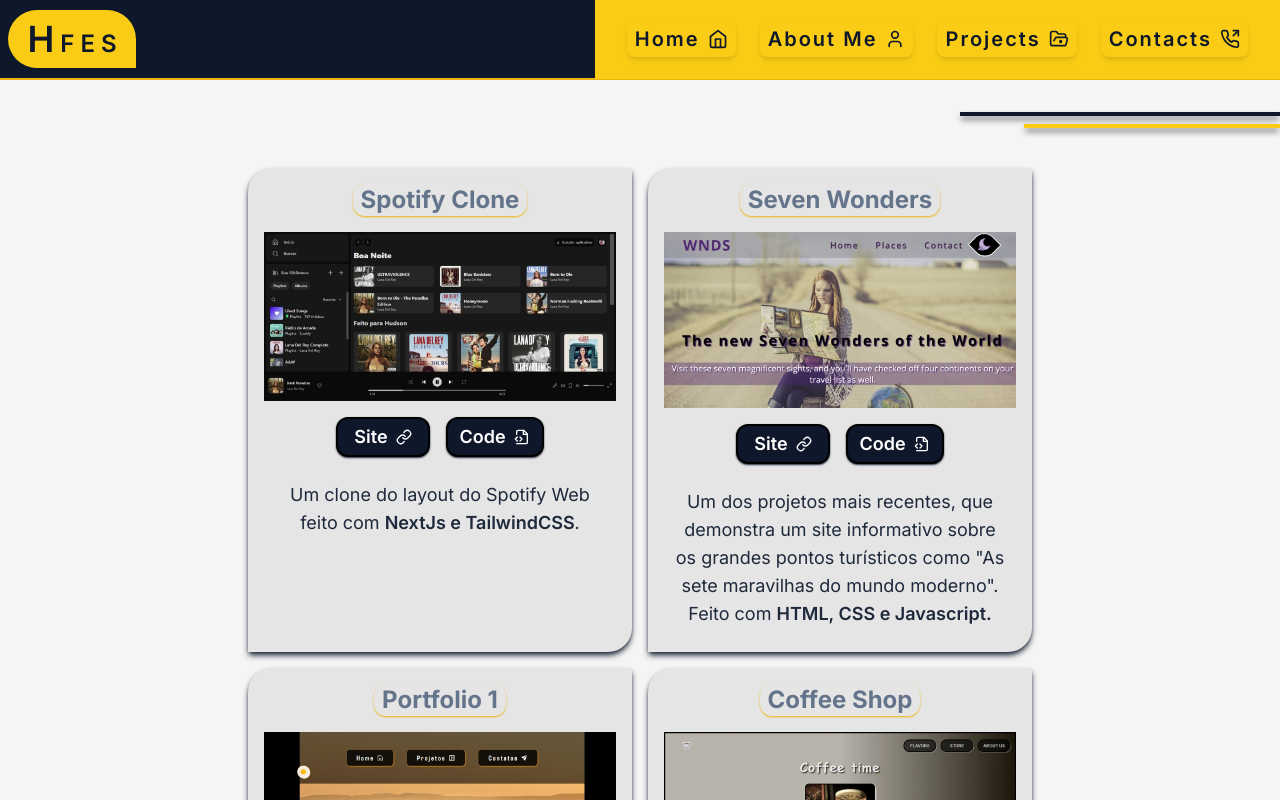
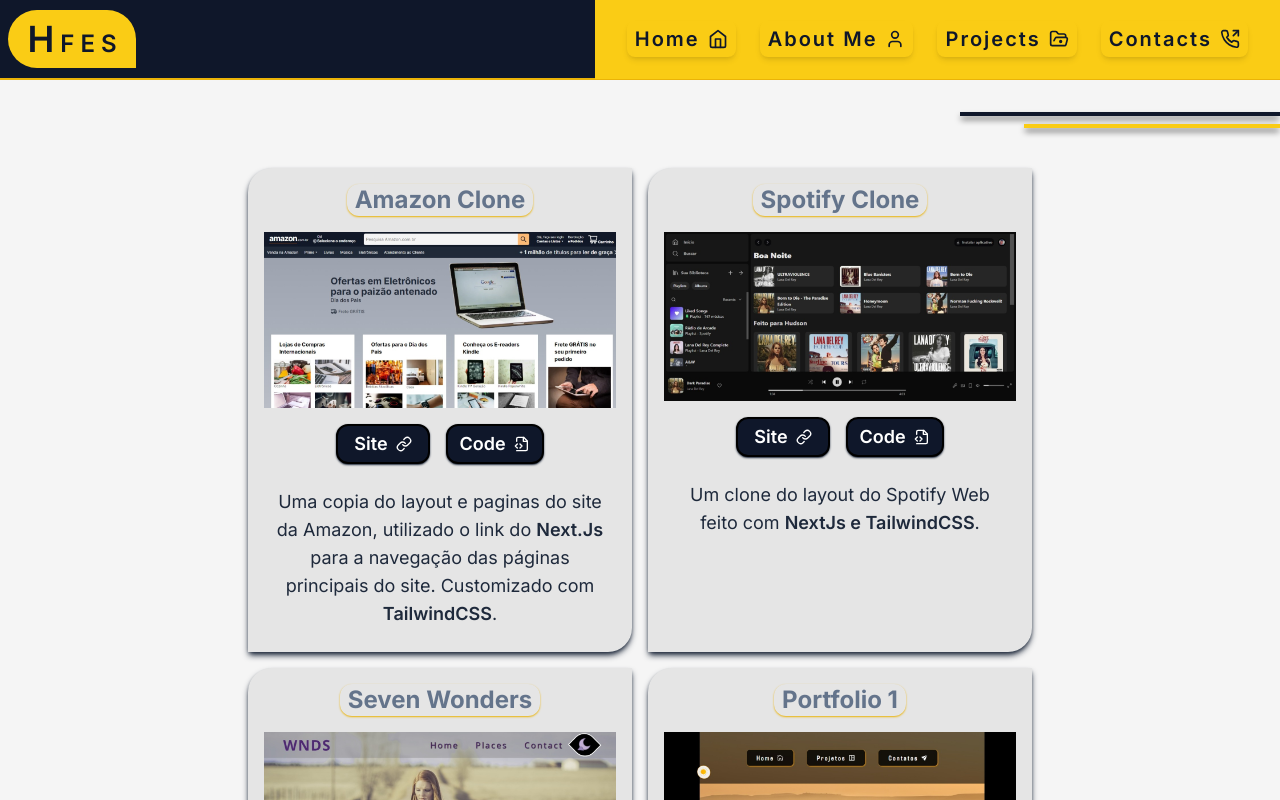
Before and after one commit to HudsnF/Portfolio, a Next.js app: page /projects in a window 1280 px wide. Shown: the top 800 px of the page. Built offline with nearby package versions, Linux system fonts and the light colour scheme.

Commit message:
new project

```diff
--- a/src/app/projects/ProjectCard.js
+++ b/src/app/projects/ProjectCard.js
@@ -4,6 +4,20 @@
 export default function ProjectCard() {
     return (
         <div className="w-3/4 flex flex-wrap justify-center text-slate-800">
+            <div className="w-96 bg-neutral-200 m-2 p-4  flex flex-col items-center justify-start gap-4 rounded-tl-3xl rounded-br-3xl shadow-md shadow-slate-800">
+                <h1 className="font-bold text-slate-500 shadow-sm shadow-yellow-500 px-2 rounded-xl text-2xl">Amazon Clone</h1>
+                <div className="overflow-y-scroll h-44 scrollbar-thin scrollbar-track-orange-950 scrollbar-thumb-orange-500">
+                    <Image src={"/img/amazon-clone.jpeg"} width={500} height={100} alt="" />
+                </div>
+                <div className="flex gap-4">
+                    <a href="https://amazon-clone-umber-eta.vercel.app/" target="_blank" className="bg-slate-900 px-4 py-1 text-lg flex items-center rounded-xl gap-2 shadow-sm shadow-slate-800 border-2 border-black text-white font-semibold hover:bg-slate-700 transition-all duration-300">Site <Link size={16} /></a>
+                    <a href="https://github.com/HudsnF/Amazon_clone" target="_blank" className="bg-slate-900 px-3 py-1 text-lg flex items-center rounded-xl gap-2 shadow-sm shadow-slate-800 border-2 border-black text-white font-semibold hover:bg-slate-700 transition-all duration-300">Code<FileCode2 size={16} /></a>
+                </div>
+                <div className="p-2 text-lg text-center">
+                    <p>Uma copia do layout e paginas do site da Amazon, utilizado o link do <span className="font-semibold">Next.Js</span> para a navegação das páginas principais do site. Customizado com <span className="font-semibold">TailwindCSS</span>.</p>
+                </div>
+            </div>
+
             <div className="w-96 bg-neutral-200 m-2 p-4  flex flex-col items-center justify-start gap-4 rounded-tl-3xl rounded-br-3xl shadow-md shadow-slate-800">
                 <h1 className="font-bold text-slate-500 shadow-sm shadow-yellow-500 px-2 rounded-xl text-2xl">Spotify Clone</h1>
                 <div>
```
Also changed, not shown: public/img/amazon-clone.jpeg (added).
